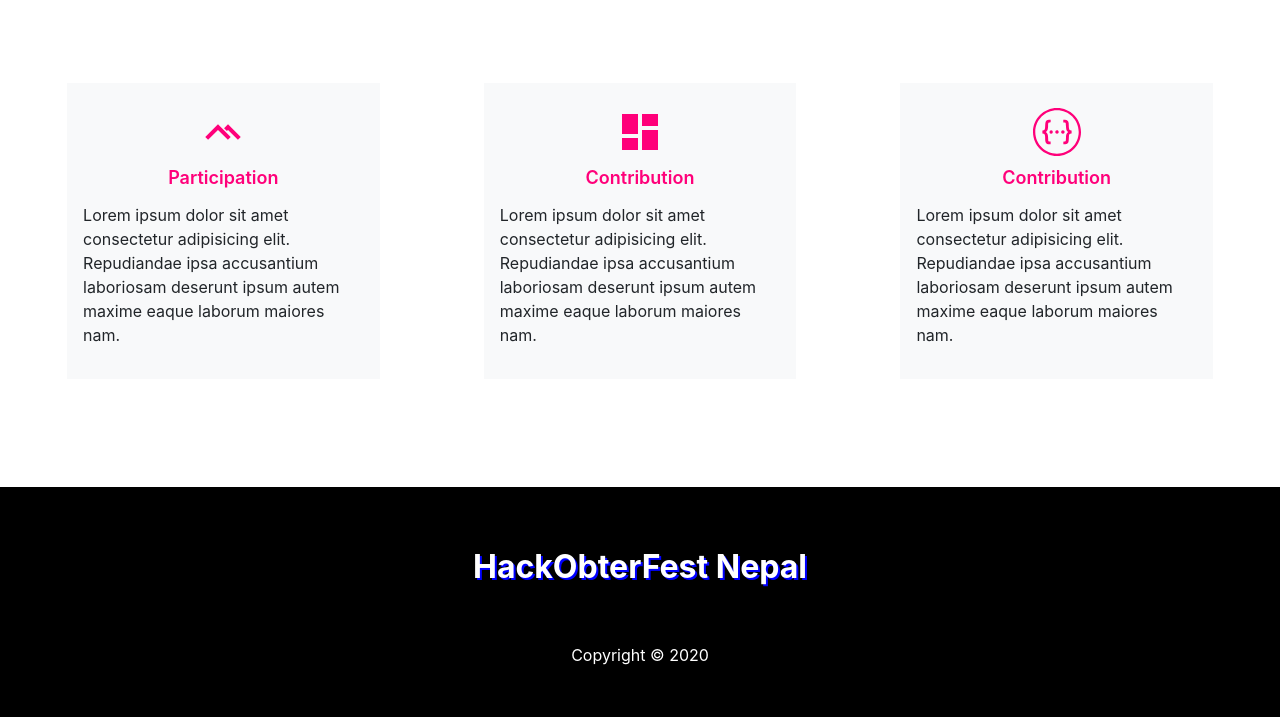
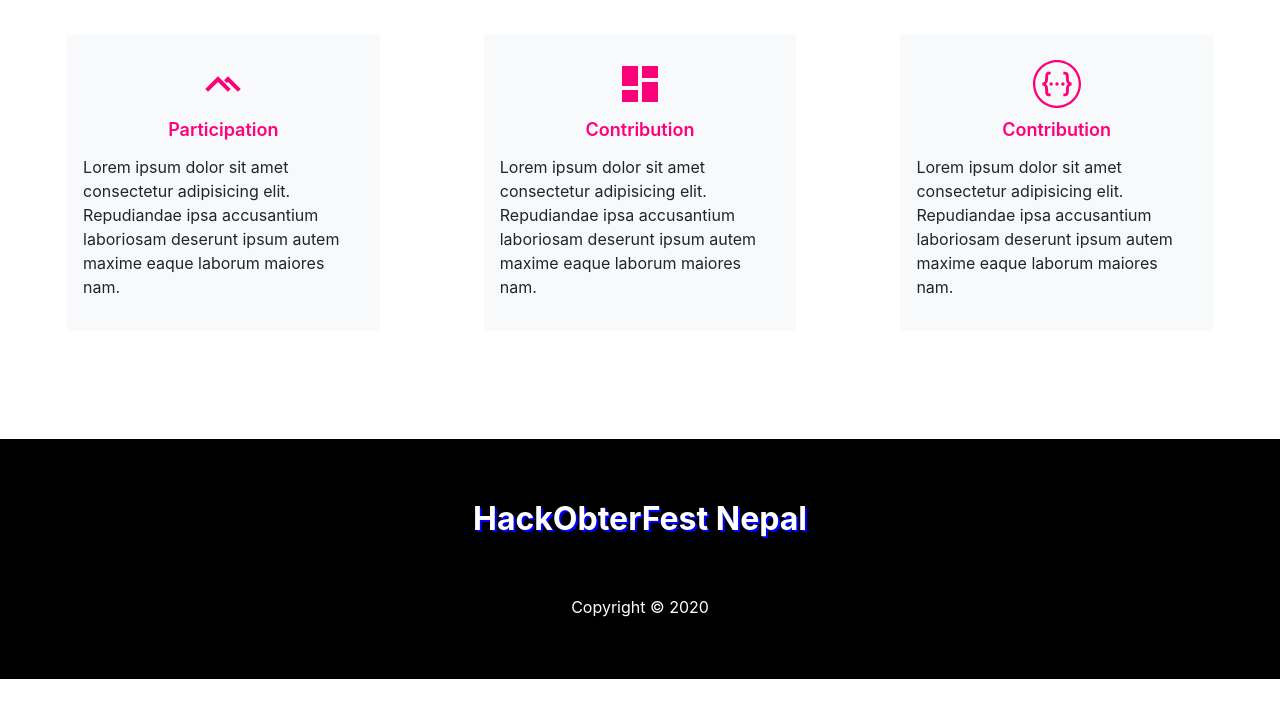
Before and after one commit to Hacktoberfest-Nepal/HacktoberfestNepal, a React (Create React App) app: page / in a window 1280 px wide. Shown: the part 1531-2248 px from the top of the page. After the commit the page ends 2210 px from the top, so only its background shows below. Built offline with nearby package versions, Linux system fonts and the light colour scheme.

Commit message:
fix: fix some padding

```diff
--- a/src/components/CardHolderComponent.js
+++ b/src/components/CardHolderComponent.js
@@ -28,7 +28,7 @@ const cardDatas = [
 
 const CardHolderComponent = () => {
   return (
-    <div className="py-5 row container-fluid mx-auto my-5">
+    <div className="pb-5 row container-fluid mx-auto my-5">
       {cardDatas.map((cardData, index) => {
         return <CardComponent key={index} data={cardData} />;
       })}
```
